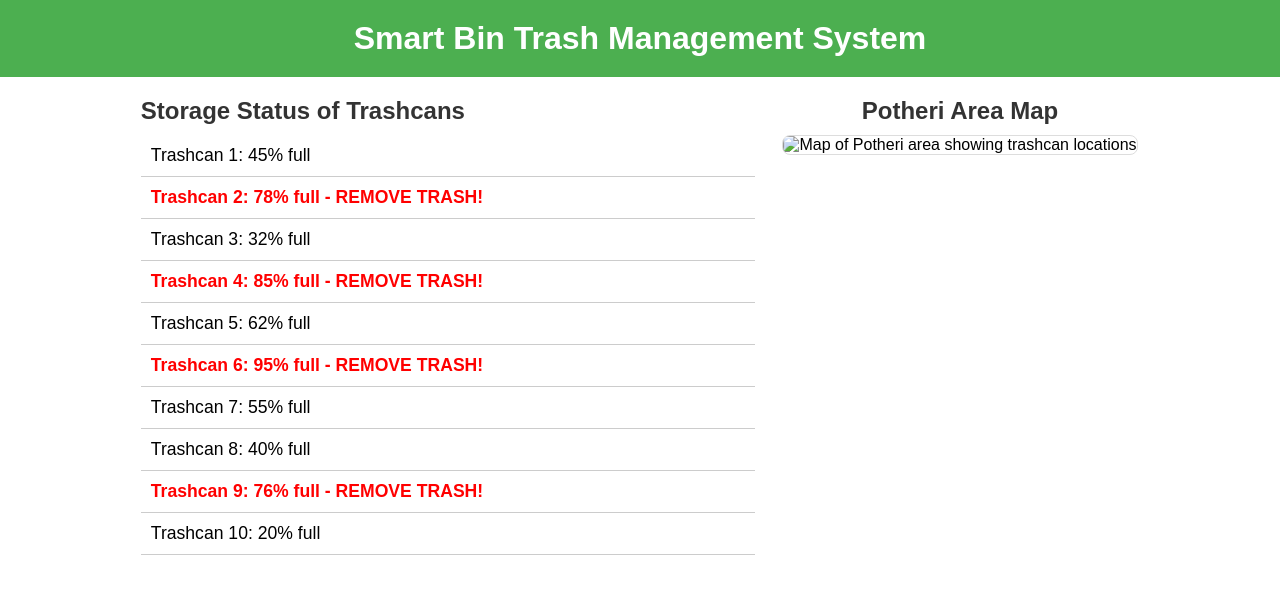
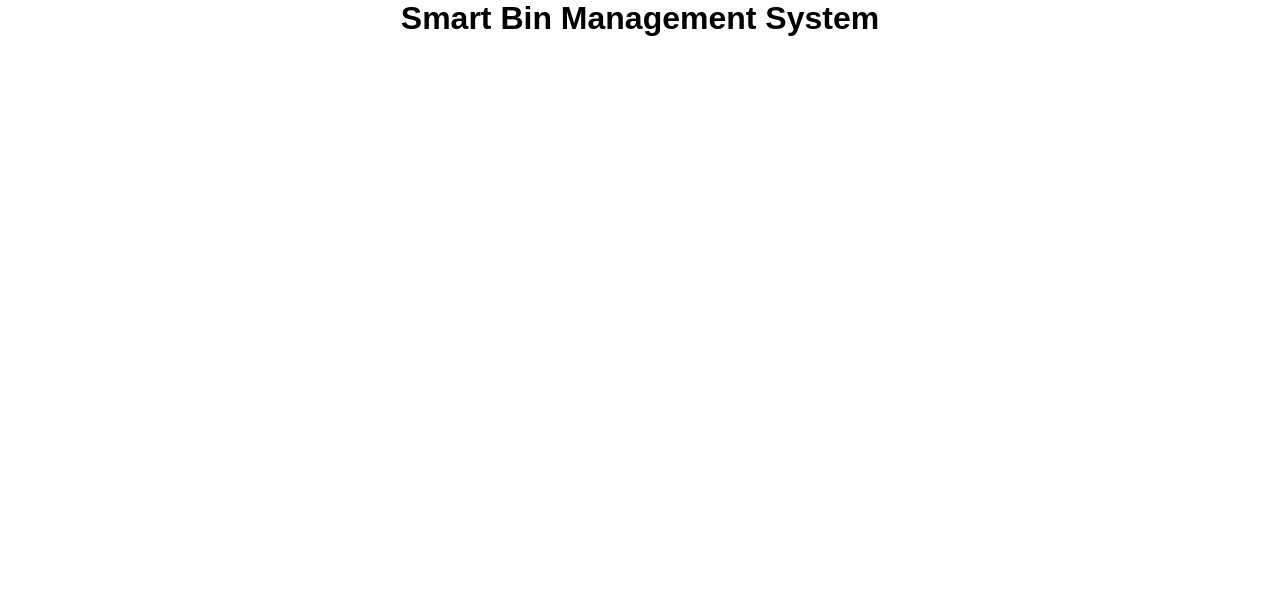
Before and after one commit to maybemehul/trashcan, a plain HTML site: page index.html in a window 1280 px wide. Drawn offline with Linux system fonts and the light colour scheme; some packages are replaced by stand-ins of ours.

Commit message:
Update index.html

```diff
--- a/index.html
+++ b/index.html
@@ -3,28 +3,16 @@
 <head>
     <meta charset="UTF-8">
     <meta name="viewport" content="width=device-width, initial-scale=1.0">
-    <title>Smart Bin Management</title>
+    <title>Smart Bin Management System</title>
     <link rel="stylesheet" href="style.css">
+    <script src="https://kit.fontawesome.com/af020c3337.js" crossorigin="anonymous"></script>
+    <script src="https://maps.googleapis.com/maps/api/js?key=YOUR_API_KEY"></script> <!-- Replace with your Google Maps API key -->
 </head>
 <body>
-    <header>
-        <h1>Smart Bin Trash Management System</h1>
-    </header>
-
-    <main>
-        <!-- Trashcan Storage Statistics -->
-        <section class="storage-stats">
-            <h2>Storage Status of Trashcans</h2>
-            <ul id="trashcan-list"></ul>
-        </section>
-
-        <!-- Map Section -->
-        <aside class="map-section">
-            <h2>Potheri Area Map</h2>
-            <img src="potheri-map.png" alt="Map of Potheri area showing trashcan locations">
-        </aside>
-    </main>
-
+    <div id="header">
+        <h1>Smart Bin Management System</h1>
+    </div>
+    <div id="map"></div>
     <script src="script.js"></script>
 </body>
 </html>
```
